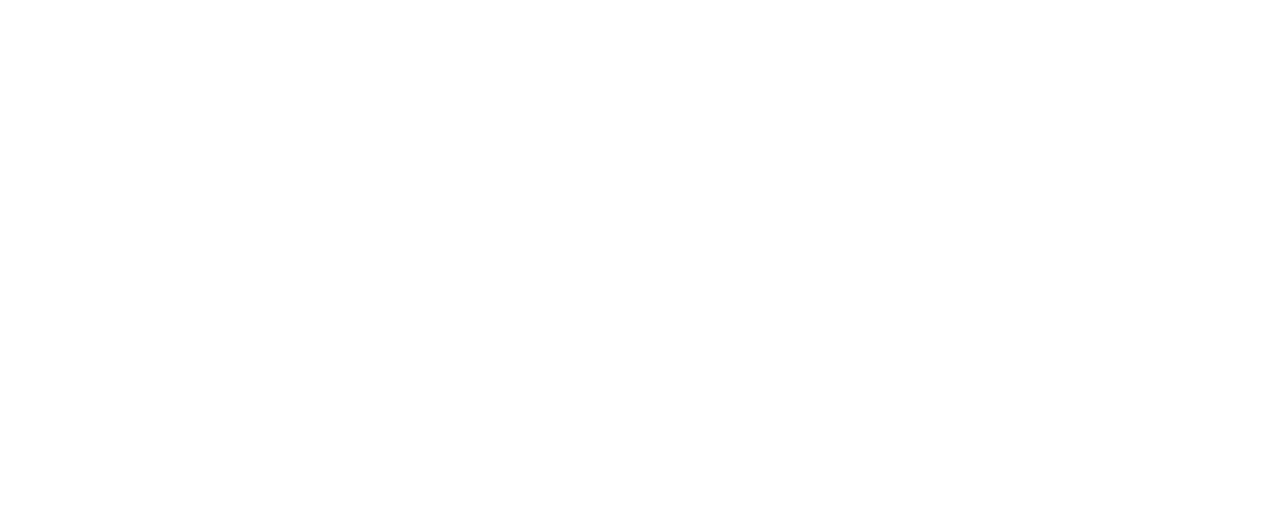
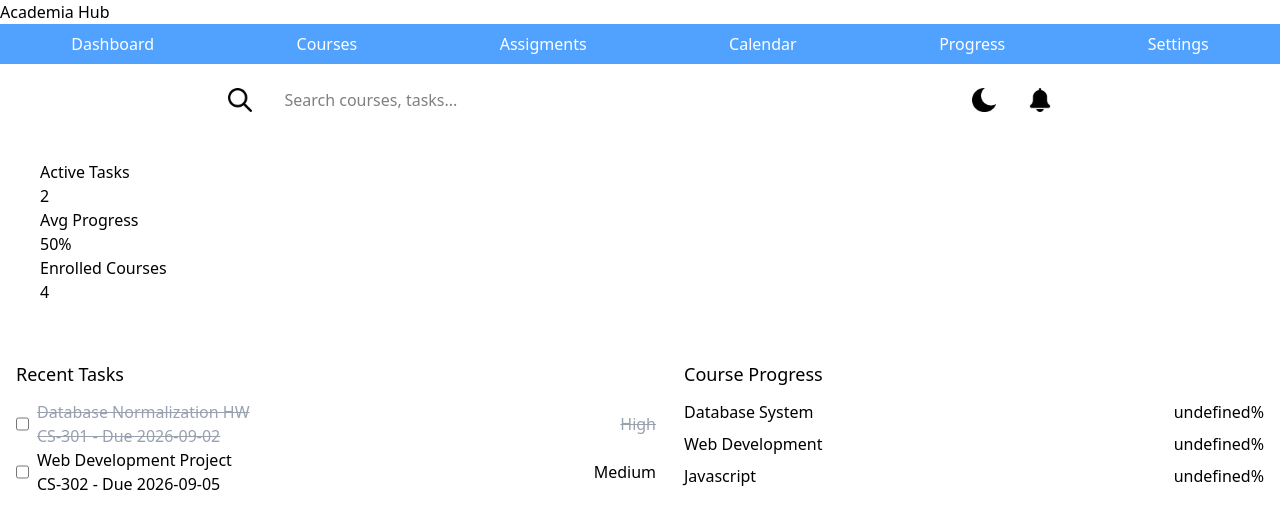
Before and after one commit to rinborobin/student-manager, a plain HTML site: page frontend/src/pages/dashboard.html in a window 1280 px wide. Drawn offline with nearby package versions, Linux system fonts and the light colour scheme.

Commit message:
feat(ui):ui rendering

```diff
--- /dev/null
+++ b/frontend/src/js/courses.js
@@ -0,0 +1,21 @@
+export const courses = [
+  {
+    id: 1,
+    title: "Database System",
+    tasksCount: 0,
+  },
+  {
+    id: 2,
+    title: "Web Development",
+    tasksCount: 0,
+  },
+  {
+    id: 3,
+    title: "Javascript",
+    tasksCount: 0,
+  },
+];
+
+export function getCourses() {
+  return courses;
+}
--- /dev/null
+++ b/frontend/src/js/dashboard.js
@@ -0,0 +1,23 @@
+import { getTasks } from "./tasks.js";
+
+function getProgress() {
+  const completedTasks = [];
+
+  getTasks().forEach((task) => {
+    if (task.completed === true) {
+      completedTasks.push(task);
+    }
+  });
+
+  return completedTasks.length;
+}
+
+export function getStats() {
+  const activeTasks = getTasks().length;
+
+  return {
+    activeTasks,
+    averageProgress: (getProgress() / activeTasks) * 100,
+    enrolledCourses: 4,
+  };
+}
--- /dev/null
+++ b/frontend/src/js/main.js
@@ -0,0 +1,10 @@
+import { getCourses } from "./courses.js";
+import { getStats } from "./dashboard.js";
+import { addTask, getTasks } from "./tasks.js";
+import { renderCourses, renderStats, renderTasks } from "./ui.js";
+
+console.log(getTasks());
+renderTasks(getTasks());
+
+renderStats(getStats());
+renderCourses(getCourses());
--- /dev/null
+++ b/frontend/src/js/tasks.js
@@ -0,0 +1,36 @@
+// tasks.js
+
+export const tasks = [
+  {
+    id: 1,
+    title: "Database Normalization HW",
+    course: "CS-301",
+    dueDate: "2026-09-02",
+    priority: "High",
+    completed: true,
+  },
+  {
+    id: 2,
+    title: "Web Development Project",
+    course: "CS-302",
+    dueDate: "2026-09-05",
+    priority: "Medium",
+    completed: false,
+  },
+];
+
+export function addTask(task) {
+  tasks.push(task);
+}
+
+export function removeTask(id) {
+  const index = tasks.findIndex((task) => task.id === id);
+
+  if (index !== -1) {
+    tasks.splice(index, 1);
+  }
+}
+
+export function getTasks() {
+  return tasks;
+}
--- /dev/null
+++ b/frontend/src/js/ui.js
@@ -0,0 +1,71 @@
+// import
+export function renderTasks(tasks) {
+  const taskList = document.querySelector("#task-list");
+
+  taskList.innerHTML = "";
+  tasks.forEach((task) => {
+    const li = document.createElement("li");
+    li.className = "flex w-full gap-2";
+
+    li.innerHTML = `
+              <input type="checkbox" />
+
+              <div class="task-des flex flex-1 ${task.completed ? "line-through text-gray-400" : ""} items-center justify-between">
+                <div class=" flex flex-col">
+                  <span>${task.title}</span>
+                  <span>${task.course} - Due ${task.dueDate}</span>
+                </div>
+
+                <span >${task.priority}</span>
+              </div>
+        `;
+
+    const checkbox = li.querySelector("input");
+    const title = li.querySelector(".task-des");
+
+    checkbox.addEventListener("change", () => {
+      task.completed = checkbox.checked;
+
+      title.classList.toggle("line-through", task.completed);
+      title.classList.toggle("text-gray-400", task.completed);
+    });
+
+    taskList.appendChild(li);
+  });
+}
+
+export function renderStats(stats) {
+  const statsContainer = document.querySelector("#stats");
+
+  statsContainer.innerHTML = `
+            <span>Active Tasks</span>
+            <span>${stats.activeTasks}</span>
+
+            <span>Avg Progress</span>
+            <span>${stats.averageProgress}%</span>
+
+            <span>Enrolled Courses</span>
+            <span>${stats.enrolledCourses}</span>
+    `;
+}
+
+export function renderCourses(courses) {
+  const courseList = document.getElementById("course-list");
+
+  courseList.innerHTML = "";
+
+  courses.forEach((course) => {
+    const li = document.createElement("li");
+
+    li.className = "flex justify-between";
+
+    li.innerHTML = `<span>${course.title}</span>
+                    <span>${course.taskCount}%</span>`;
+
+    courseList.appendChild(li);
+  });
+}
+
+export function darkMode() {
+  const darkButton = document.querySelector("#dark-light");
+}
--- a/frontend/src/pages/dashboard.html
+++ b/frontend/src/pages/dashboard.html
@@ -5,5 +5,52 @@
     <meta name="viewport" content="width=device-width, initial-scale=1.0" />
     <title>Document</title>
   </head>
-  <body></body>
+  <body>
+    <span>Academia Hub</span>
+    <nav
+      class="bg-blue-400 h-[5vh] flex justify-around width-full text-white mb-4"
+    >
+      <button>Dashboard</button>
+      <button>Courses</button>
+      <button>Assigments</button>
+      <button>Calendar</button>
+      <button>Progress</button>
+      <button>Settings</button>
+    </nav>
+    <div class="h-[5vh] flex justify-around width-full">
+      <div class="flex items-center gap-8">
+        <img src="../assets/icons/search.png" class="h-6" alt="search" />
+        <input type="text" placeholder="Search courses, tasks..." />
+      </div>
+      <div class="flex items-center gap-8">
+        <button id="dark-light" class="">
+          <img
+            src="../assets/icons/sleep-mode.png"
+            class="h-6"
+            alt="dark/light mode"
+          />
+        </button>
+        <button>
+          <img src="../assets/icons/bell.png" class="h-6" alt="notification" />
+        </button>
+      </div>
+    </div>
+    <div id="stats" class="flex flex-col p-10"></div>
+    <div class="flex p-4 gap-7">
+      <div class="w-[50vw] flex flex-col gap-3">
+        <span class="text-lg font-medium">Recent Tasks</span>
+
+        <div class="flex flex-col w-[50vw]">
+          <ul id="task-list" class="flex flex-col w-[50vw]"></ul>
+        </div>
+      </div>
+      <div class="flex flex-col gap-3 w-[50vw]">
+        <span class="text-lg font-medium">Course Progress</span>
+
+        <ul id="course-list" class="list-none flex flex-col gap-2"></ul>
+      </div>
+    </div>
+  </body>
+  <script src="https://cdn.jsdelivr.net/npm/@tailwindcss/browser@4"></script>
+  <script type="module" src="../js/main.js"></script>
 </html>
```
Also changed, not shown: backend/package.json (added, +16 -0 lines), backend/server.js (added, +38 -0 lines), frontend/src/assets/icons/bell.png (added), frontend/src/assets/icons/search.png (added), frontend/src/assets/icons/sleep-mode.png (added), 2 other files.
